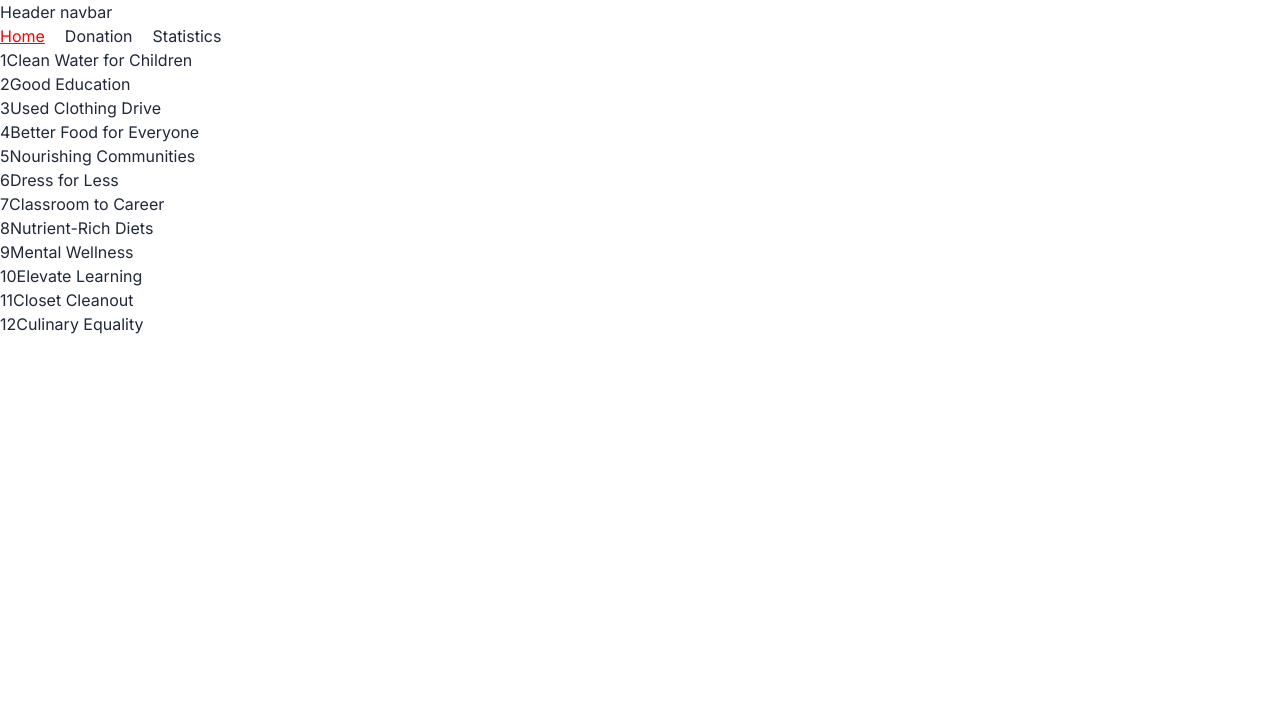
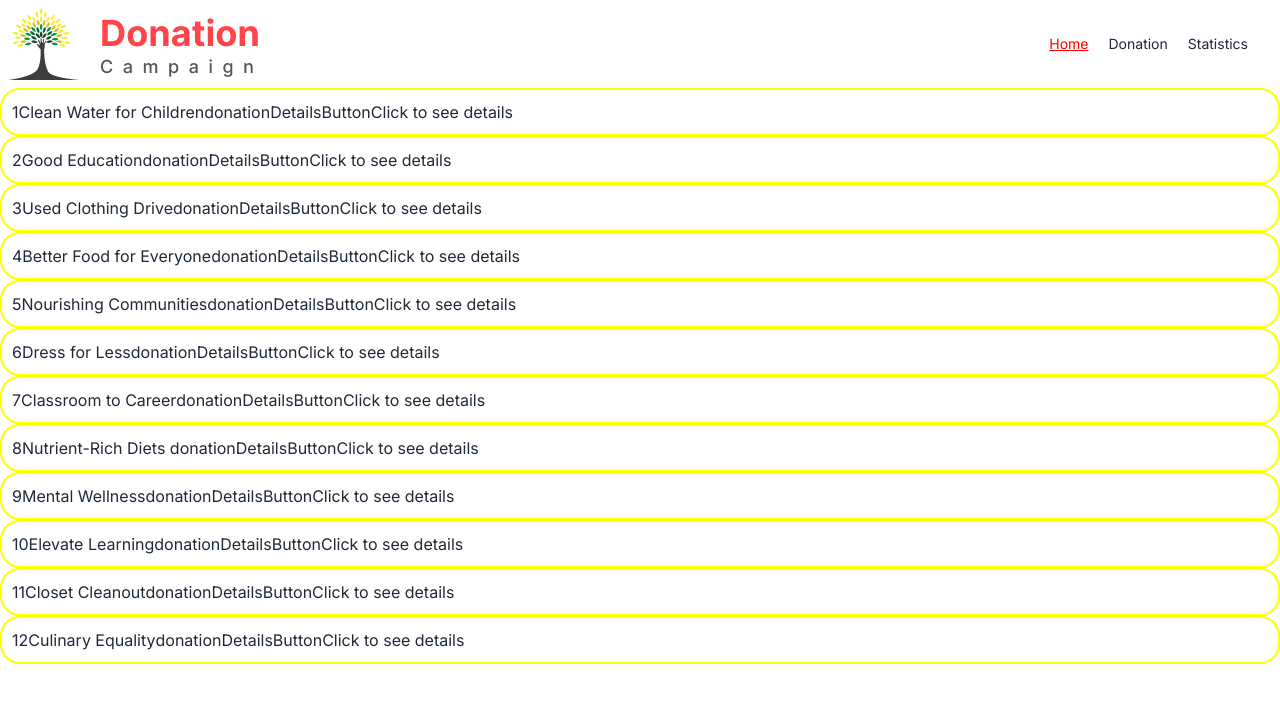
Before and after one commit to DipuHaider/m8a-react-donation-campaign, a React (Vite) app: page / in a window 1280 px wide. Shown: the top 702 px of the page. Built offline with nearby package versions, Linux system fonts and the light colour scheme.

Commit message:
restructure Main Layout

```diff
--- a/src/components/Donation/Donation.jsx
+++ b/src/components/Donation/Donation.jsx
@@ -1,10 +1,32 @@
+import PropTypes from 'prop-types';
+import { Link, useNavigate } from 'react-router-dom';
+
 const Donation = ({donation}) => {
     const{id, title, price} = donation;
+
+    const navigate = useNavigate();
+
+    const donationStyle = {
+        border: '2px solid yellow',
+        padding: '10px',
+        borderRadius: '20px'
+    }
+
+    const handleShowDonation = () => {
+        navigate(`/${id}`);
+    }
+
     return (
-        <div>
+        <div style={donationStyle}>
             {id}{title}{price}
+            <Link to={`/${id}`}><button>donationDetailsButton</button></Link>
+            <button onClick={handleShowDonation}>Click to see details</button>
         </div>
     );
 };
 
+Donation.propTypes = {
+    donation: PropTypes.object
+}
+
 export default Donation;
--- /dev/null
+++ b/src/components/DonationDetail/DonationDetail.jsx
@@ -0,0 +1,28 @@
+import { useLoaderData, useNavigate } from "react-router-dom";
+
+const DonationDetail = () => {
+
+    const donation = useLoaderData();
+
+
+    const navigate = useNavigate();
+
+    const{id, title, price} = donation;
+    console.log({id})
+
+    const handleGoBack = () => {
+        navigate(-1);
+    }
+
+    return (
+        <div>
+            <h1>Donation detail</h1>
+            <h2>length:
+            </h2>
+            {id}{title}{price}
+            <button onClick={handleGoBack}>Go back</button>
+        </div>
+    );
+};
+
+export default DonationDetail;
--- a/src/components/Donations/Donations.jsx
+++ b/src/components/Donations/Donations.jsx
@@ -1,3 +1,5 @@
+
+
 const Donations = () => {
     return (
         <div>
--- a/src/components/Header/Header.jsx
+++ b/src/components/Header/Header.jsx
@@ -4,12 +4,20 @@ import './Header.css'
 const Header = () => {
     return (
         <div>
-            <h1>Header navbar</h1>
-            <nav>
-                <NavLink to="/">Home</NavLink>
-                <NavLink to="/donations">Donation</NavLink>
-                <NavLink to="/statistics">Statistics</NavLink>
-            </nav>
+            <div className="navbar bg-base-100">
+                <div className="flex-1">
+                    <img src="../../../public/Logo.png" alt="" />
+                </div>
+                <div className="flex-none">
+                    <ul className="menu menu-horizontal px-1">
+                    <nav>
+                        <NavLink to="/">Home</NavLink>
+                        <NavLink to="/donations">Donation</NavLink>
+                        <NavLink to="/statistics">Statistics</NavLink>
+                    </nav>
+                    </ul>
+                </div>
+            </div>
         </div>
     );
 };
--- a/src/components/Home/Home.jsx
+++ b/src/components/Home/Home.jsx
@@ -1,11 +1,7 @@
-import { Outlet, useNavigation } from "react-router-dom";
-import Header from "../Header/Header";
 import { useEffect, useState } from "react";
 import Donation from "../Donation/Donation";
 
 const Home = () => {
-
-    const navigation = useNavigation();
 
     const [donations, setDonations] = useState([]);
 
@@ -15,10 +11,7 @@ const Home = () => {
 
     return (
         <div>
-            <Header></Header>
-            {
-                navigation.state === 'loading' ? <p>Loading...</p> : <Outlet></Outlet>
-            }
+
             <div className="bottle-container">
                 {
                     donations.map(donation => <Donation
--- /dev/null
+++ b/src/components/MainLayout/MainLayout.jsx
@@ -0,0 +1,18 @@
+import { Outlet, useNavigation } from "react-router-dom";
+import Header from "../Header/Header";
+
+const MainLayout = () => {
+
+    const navigation = useNavigation();
+
+    return (
+        <div>
+            <Header></Header>
+            {
+                navigation.state === 'loading' ? <p>Loading...</p> : <Outlet></Outlet>
+            }
+        </div>
+    );
+};
+
+export default MainLayout;
--- a/src/components/Statistics/Statistics.jsx
+++ b/src/components/Statistics/Statistics.jsx
@@ -1,3 +1,5 @@
+
+
 const Statistics = () => {
     return (
         <div>
--- a/src/main.jsx
+++ b/src/main.jsx
@@ -8,14 +8,28 @@ import './index.css';
 import Home from './components/Home/Home';
 import Donations from './components/Donations/Donations';
 import Statistics from './components/Statistics/Statistics';
+import DonationDetail from './components/DonationDetail/DonationDetail';
+import MainLayout from './components/MainLayout/MainLayout';
 
 const router = createBrowserRouter([
   {
     path: "/",
-    element: <Home></Home>,
+    element: <MainLayout></MainLayout>,
     children: [
       {
+        path: '/',
+        // loader: ()=> fetch('https://jsonplaceholder.typicode.com/users'),
+        element: <Home></Home>,
+      },
+      {
+        path: '/:donationId',
+        loader: ({params}) => fetch(`donations.json/${params.donationId}`),
+        // loader: ({params}) => fetch(`https://jsonplaceholder.typicode.com/users/${params.donationId}`),
+        element: <DonationDetail></DonationDetail>
+      },
+      {
         path: '/donations',
+        // loader: ()=> fetch('https://jsonplaceholder.typicode.com/users'),
         element: <Donations></Donations>,
       },
       {
```
Also changed, not shown: public/Logo.png (added). Lines whose indentation alone changed are shown as unchanged.
